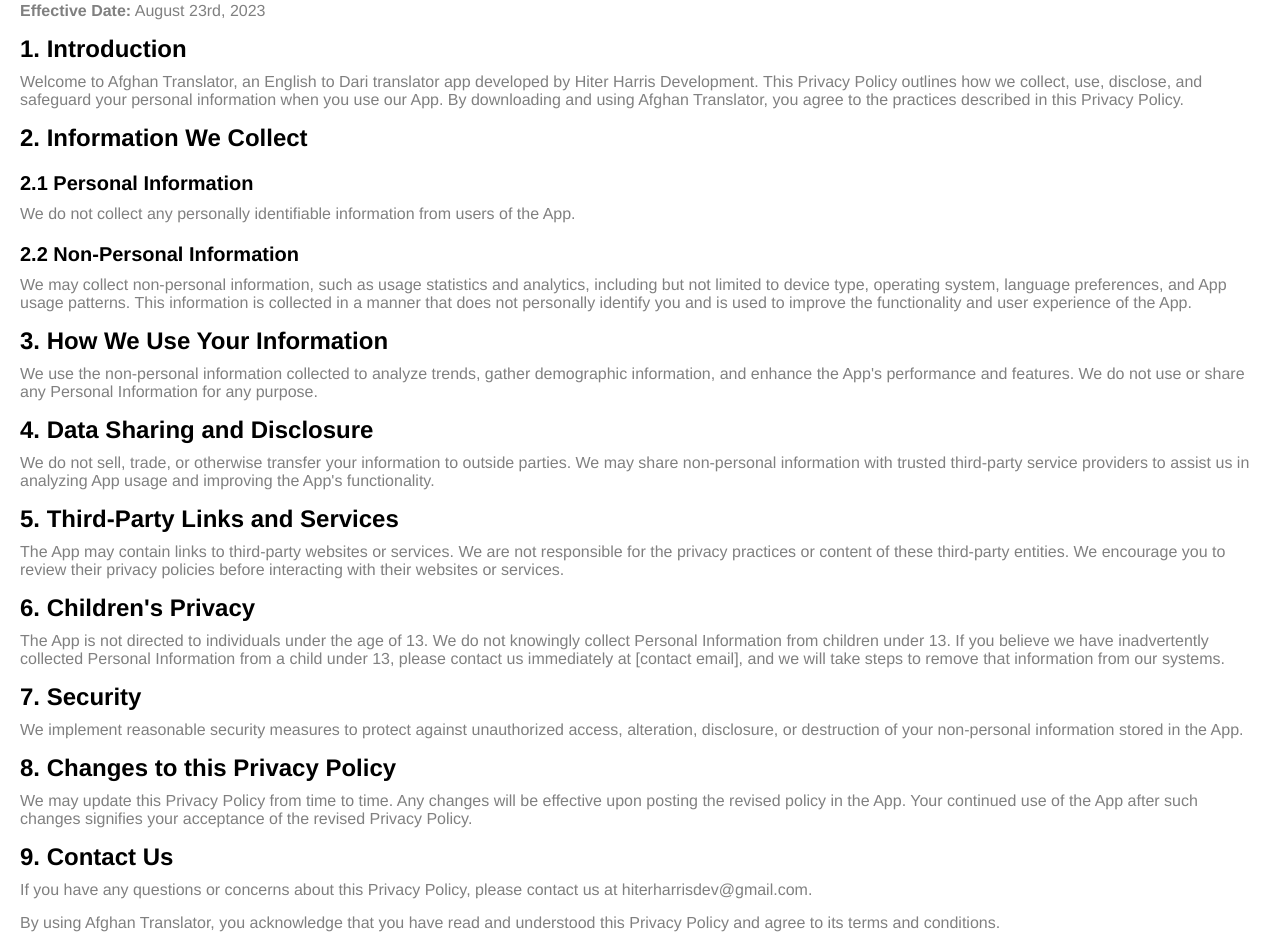
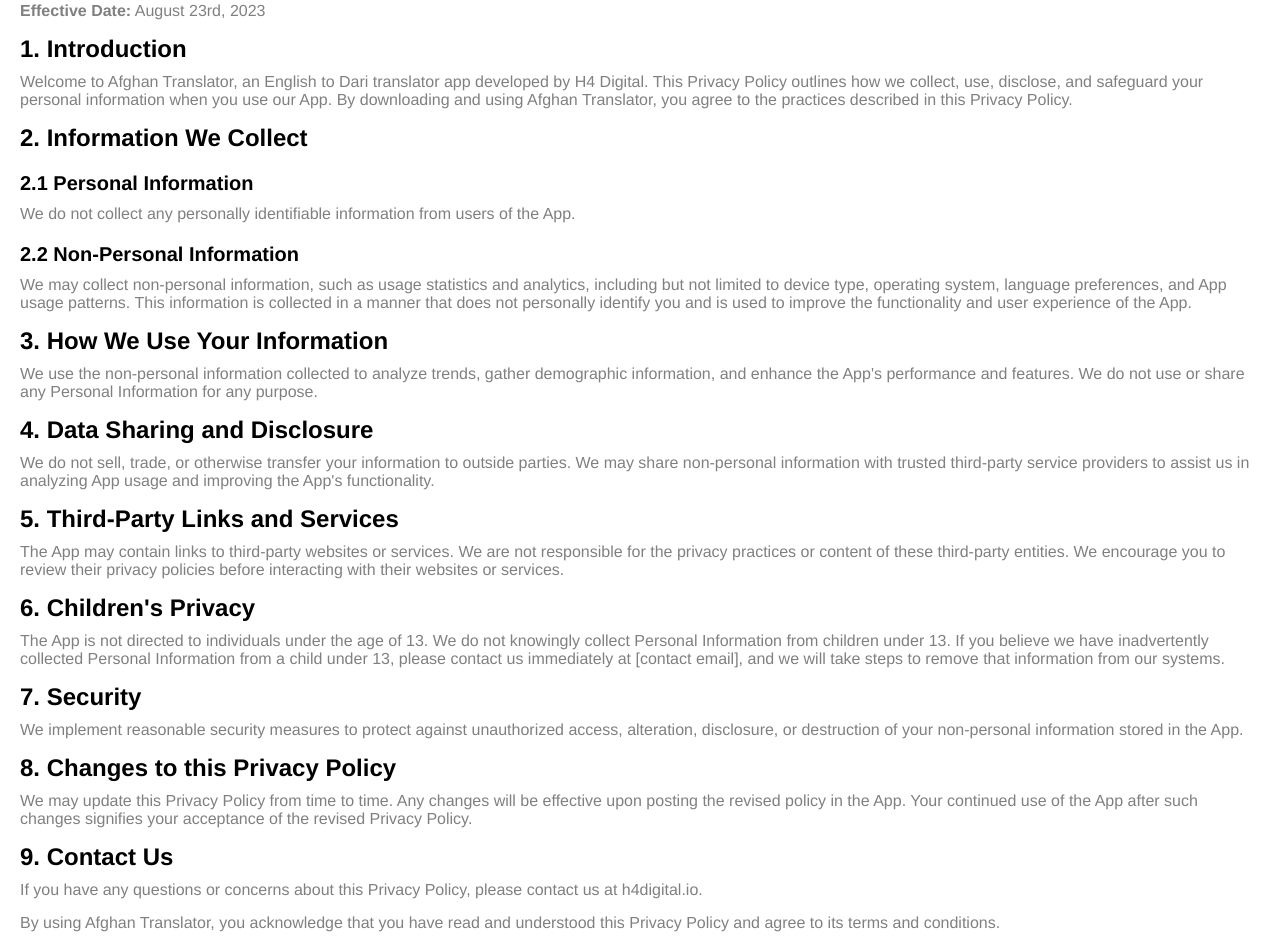
Before and after one commit to hiterharris/afghan-translator-next, a Next.js app: page /privacy in a window 1280 px wide. Shown: the part 56-1008 px from the top of the page. Built offline with nearby package versions, Linux system fonts and the light colour scheme.

Commit message:
update privacy policy for H4 Digital

```diff
--- a/src/pages/privacy.js
+++ b/src/pages/privacy.js
@@ -9,7 +9,7 @@
 
             <h2>1. Introduction</h2>
 
-            <p>Welcome to Afghan Translator, an English to Dari translator app developed by Hiter Harris Development. This Privacy Policy outlines how we collect, use, disclose, and safeguard your personal information when you use our App. By downloading and using Afghan Translator, you agree to the practices described in this Privacy Policy.</p>
+            <p>Welcome to Afghan Translator, an English to Dari translator app developed by H4 Digital. This Privacy Policy outlines how we collect, use, disclose, and safeguard your personal information when you use our App. By downloading and using Afghan Translator, you agree to the practices described in this Privacy Policy.</p>
 
             <h2>2. Information We Collect</h2>
 
@@ -47,7 +47,7 @@
 
             <h2>9. Contact Us</h2>
 
-            <p>If you have any questions or concerns about this Privacy Policy, please contact us at hiterharrisdev@gmail.com.</p>
+            <p>If you have any questions or concerns about this Privacy Policy, please contact us at h4digital.io.</p>
 
             <p>By using Afghan Translator, you acknowledge that you have read and understood this Privacy Policy and agree to its terms and conditions.</p>
         </div>
--- a/src/pages/support.js
+++ b/src/pages/support.js
@@ -33,7 +33,7 @@
 
   return (
     <div className="ContactForm">
-      <Image className="back-button" src={backIcon} alt="back" width={36} height={36} onClick={() => router.back()} />
+      <Image className="back-button" src={backIcon} alt="back" width={36} height={36} onClick={() => router.push('/')} />
       <form onSubmit={handleSubmit}>
         <div className="form-heading">
           <h2>Contact & Support</h2>
--- a/src/styles/App.css
+++ b/src/styles/App.css
@@ -75,6 +75,7 @@
   position: fixed;
   top: 64px;
   left: 32px;
+  cursor: pointer;
 }
 
 .PrivacyPolicy {
```
Also changed, not shown: src/pages/support2.js (deleted, +0 -17 lines).
